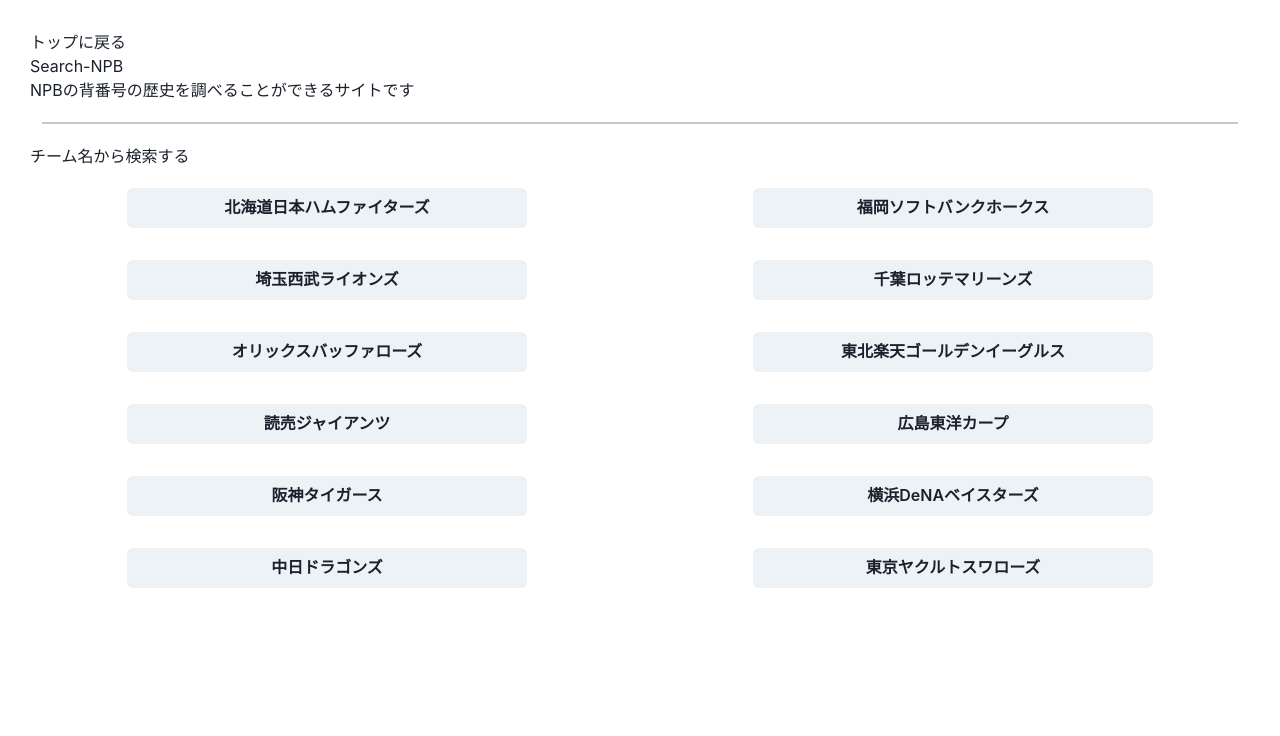
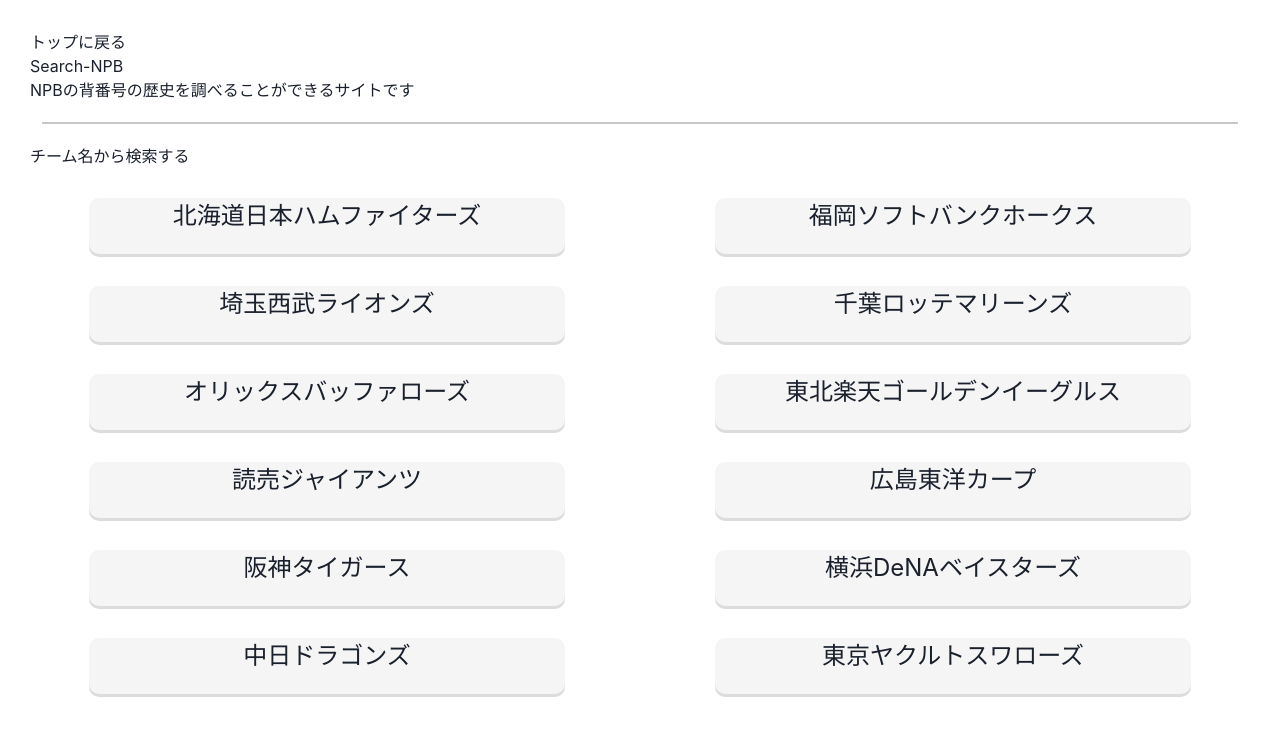
Before and after one commit to manattan/npb-front, a React (Create React App) app: page /search/team in a window 1280 px wide. Shown: the top 736 px of the page. Built offline with nearby package versions, Linux system fonts and the light colour scheme.

Commit message:
関数のpropsをいい感じにする

```diff
--- a/src/components/Button.tsx
+++ b/src/components/Button.tsx
@@ -4,7 +4,7 @@
 const ButtonContainer = styled.div`
   height: 100%;
   width: 80%;
-  padding: 10px 0;
+  padding: auto 0;
   margin: 10px auto;
   font-size: 150%;
   background-color: #f5f5f5;
@@ -20,12 +20,13 @@
 
 type Props = {
   label: string;
-};
+  fuction?:(() => void )
+ };
 
 const SearchButton: React.FC<Props> = (props: Props) => {
   return (
     <>
-      <ButtonContainer>
+      <ButtonContainer onClick={props.fuction}>
         <p>{props.label}</p>
       </ButtonContainer>
     </>
--- a/src/components/Team/Search.tsx
+++ b/src/components/Team/Search.tsx
@@ -1,9 +1,9 @@
 import React from "react";
-import styled from "styled-components";
 import { useHistory } from "react-router-dom";
-import { Button, SimpleGrid, Box } from "@chakra-ui/react";
+import { SimpleGrid, Box } from "@chakra-ui/react";
 import { list } from "../../lib/main";
 import { getListsByTeam } from "../../API/main";
+import SearchButton from "../Button";
 
 const SearchTeam: React.FC = () => {
   const renderList: JSX.Element[] = [];
@@ -20,10 +20,8 @@
 
   for (let i = 0; i < list.length; i++) {
     renderList.push(
-      <Box style={{ textAlign: "center" }}>
-        <Button onClick={async () => await fetch(i)} width={400}>
-          {list[i].name}
-        </Button>
+      <Box style={{ textAlign: "center" }} key={i}>
+        <SearchButton label={list[i].name} fuction={async ()=> await fetch(i)} />
       </Box>
     );
   }
```
Also changed, not shown: src/components/Main.tsx (line endings or trailing spaces).
